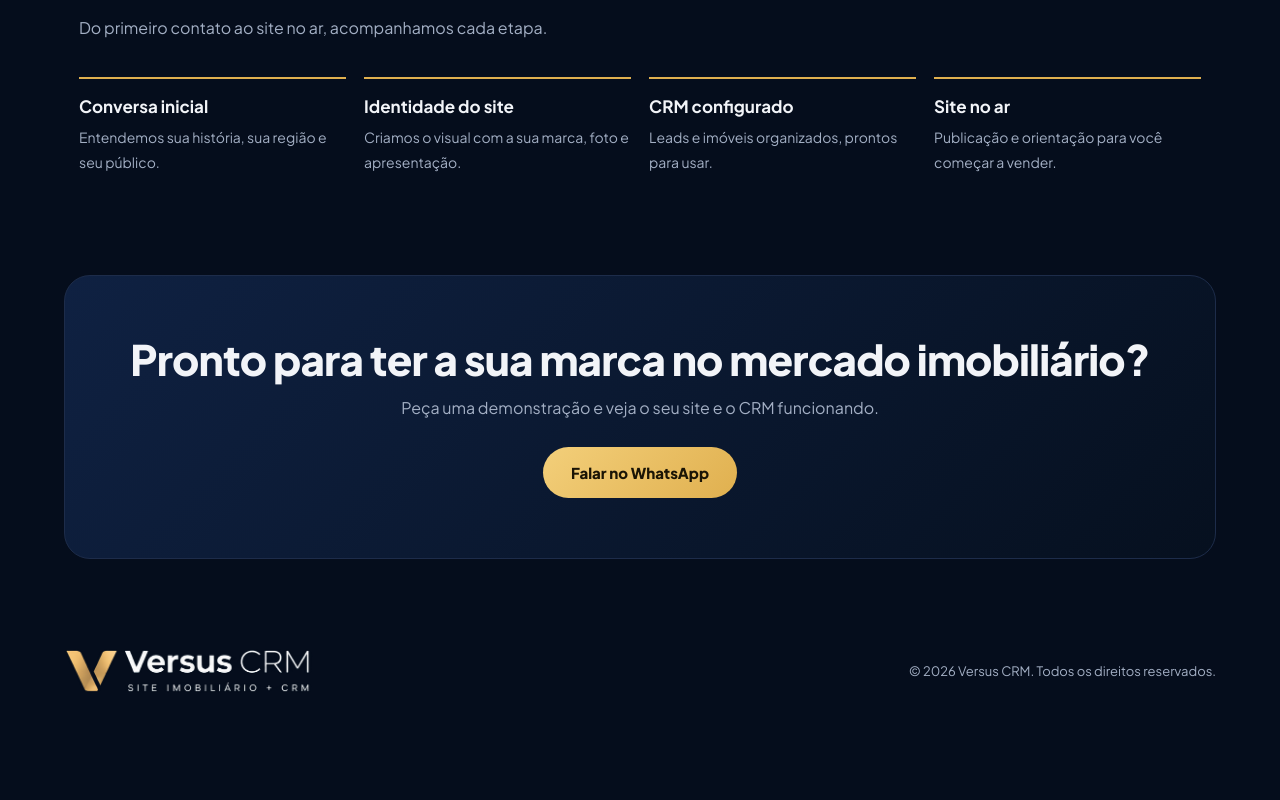
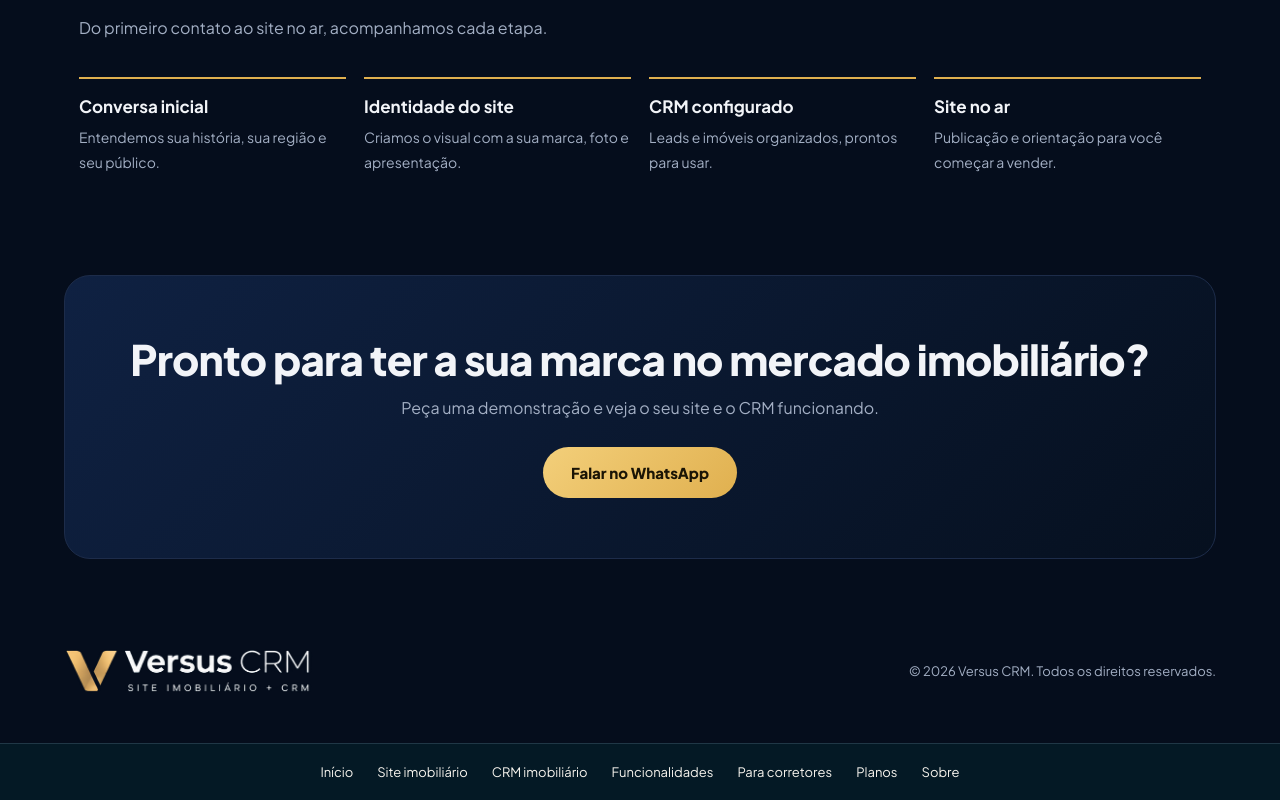
Before and after one commit to vsn-imoveis/versuscrm-site, a Next.js app: page / in a window 1280 px wide. Shown: the part 3248-4048 px from the top of the page. Before the commit the page ends 3991 px from the top, so only its background shows below. Built offline with nearby package versions, Linux system fonts and the light colour scheme.

Commit message:
seo: add internal navigation to public pages

```diff
--- a/app/layout.tsx
+++ b/app/layout.tsx
@@ -1,4 +1,5 @@
 import type { Metadata } from "next";
+import Link from "next/link";
 import "./globals.css";
 
 const siteUrl = "https://www.versuscrm.com.br";
@@ -50,7 +51,18 @@ export default function RootLayout({
 }) {
   return (
     <html lang="pt-BR">
-      <body>{children}</body>
+      <body>
+        {children}
+        <nav aria-label="Páginas do Versus CRM" style={{ background: "#041925", color: "#f7f4ee", borderTop: "1px solid #203746", padding: "18px 5vw", display: "flex", flexWrap: "wrap", justifyContent: "center", gap: "12px 24px", fontSize: 13 }}>
+          <Link href="/" style={{ color: "inherit" }}>Início</Link>
+          <Link href="/site-imobiliario-para-corretores" style={{ color: "inherit" }}>Site imobiliário</Link>
+          <Link href="/crm-imobiliario" style={{ color: "inherit" }}>CRM imobiliário</Link>
+          <Link href="/funcionalidades" style={{ color: "inherit" }}>Funcionalidades</Link>
+          <Link href="/para-corretores" style={{ color: "inherit" }}>Para corretores</Link>
+          <Link href="/planos" style={{ color: "inherit" }}>Planos</Link>
+          <Link href="/sobre" style={{ color: "inherit" }}>Sobre</Link>
+        </nav>
+      </body>
     </html>
   );
 }
```
